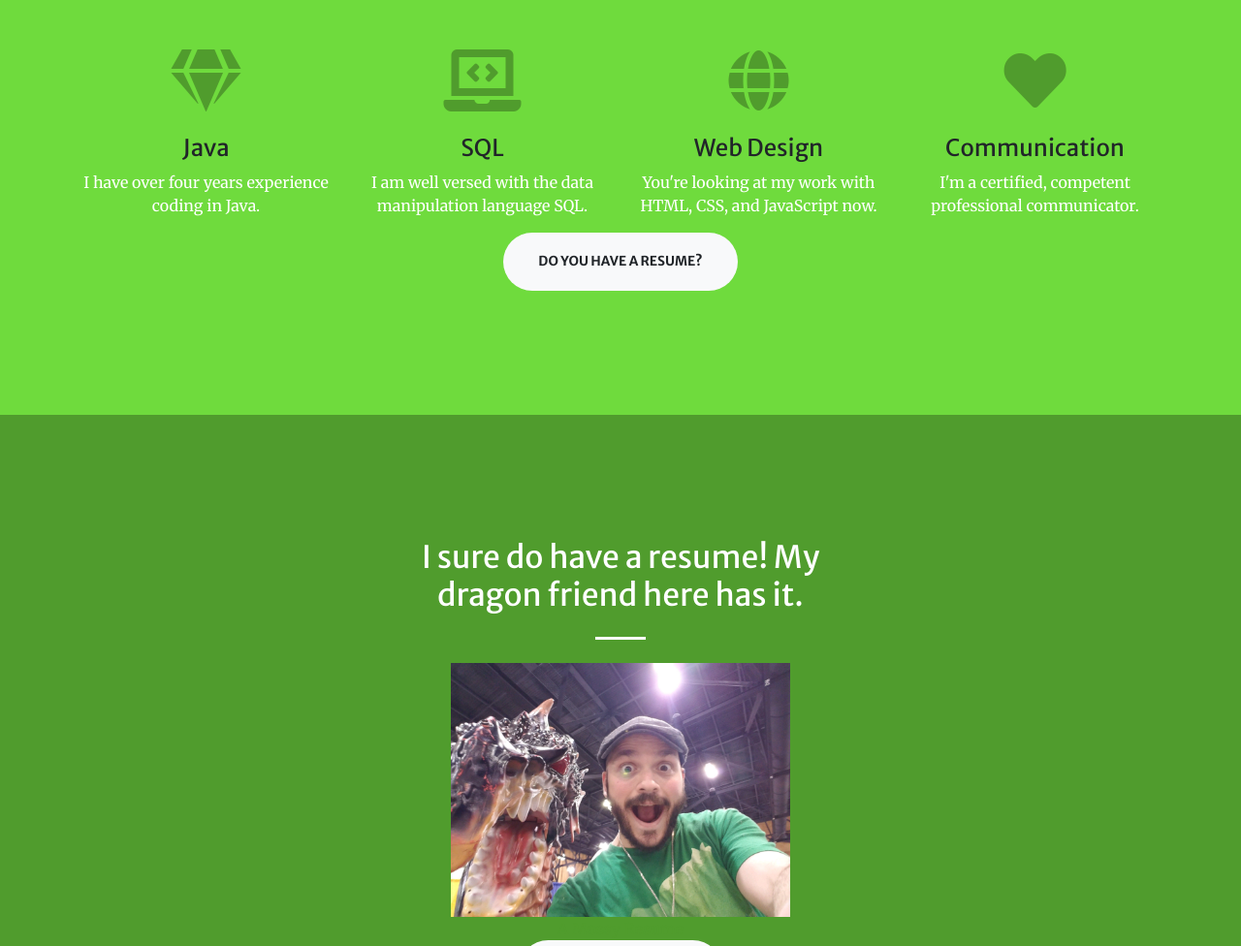
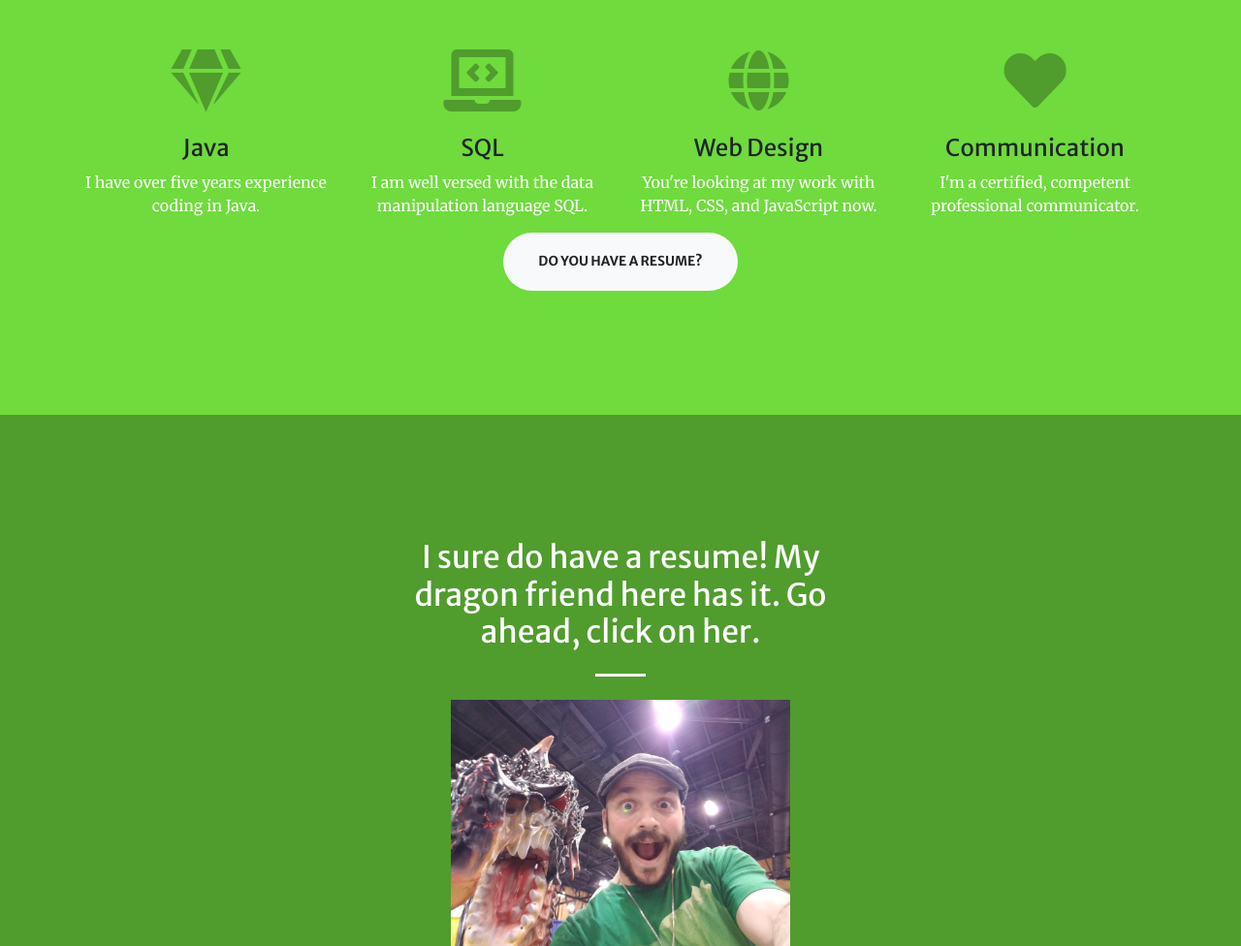
Before and after one commit to JMoss86/personal, a Gatsby site: page / in a window 1280 px wide. Shown: the part 1881-2857 px from the top of the page at 97% size. Built offline with nearby package versions, Linux system fonts and the light colour scheme; Gatsby itself is replaced by a stand-in of ours.

Commit message:
minor text changes

```diff
--- a/src/pages/index.js
+++ b/src/pages/index.js
@@ -100,7 +100,7 @@ export default class IndexPage extends React.Component {
                   <i className="fas fa-4x fa-gem text-primary mb-4"></i>
                   <h3 className="h4 mb-2">Java</h3>
                   <p className="text-white mb-0">
-                    I have over four years experience coding in Java.
+                    I have over five years experience coding in Java.
                   </p>
                 </div>
               </div>
@@ -151,7 +151,8 @@ export default class IndexPage extends React.Component {
             <div className="row justify-content-center">
               <div className="col-lg-5 text-center">
                 <h2 className="text-white mt-0">
-                  I sure do have a resume! My dragon friend here has it.
+                  I sure do have a resume! My dragon friend here has it. Go
+                  ahead, click on her.
                 </h2>
                 <hr className="divider light my-4" />
               </div>
```
